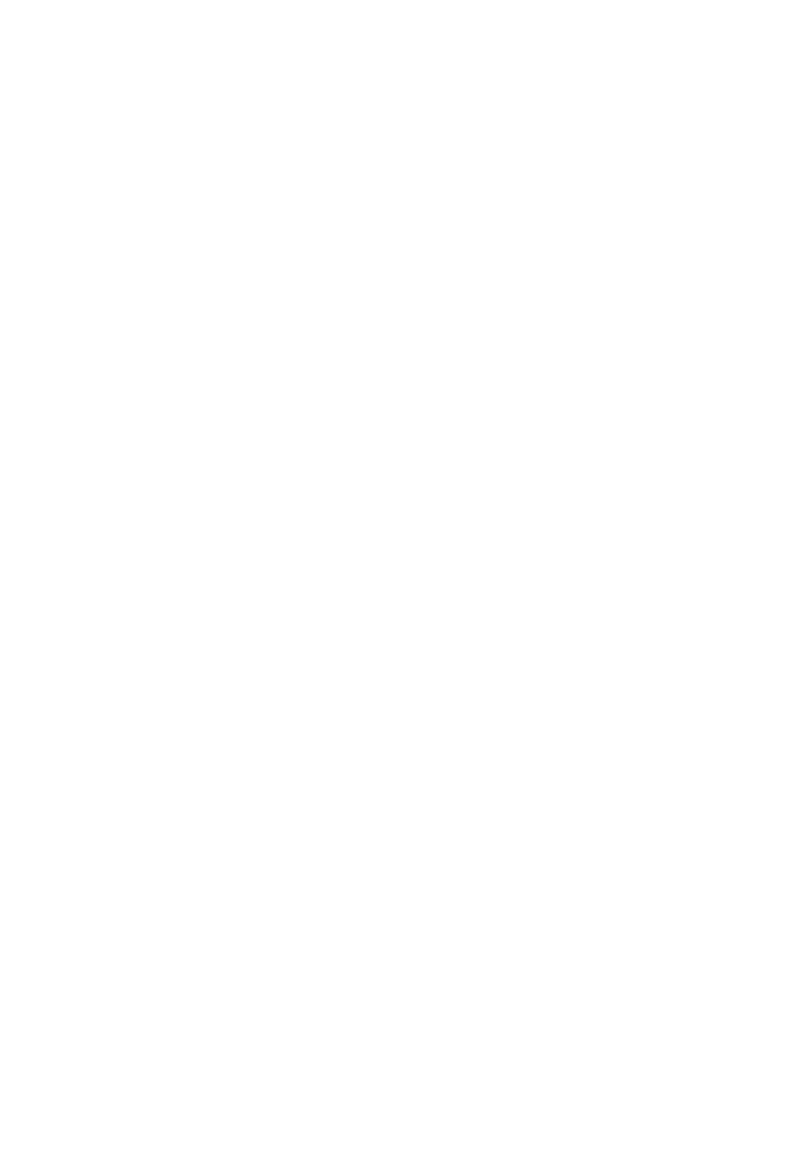
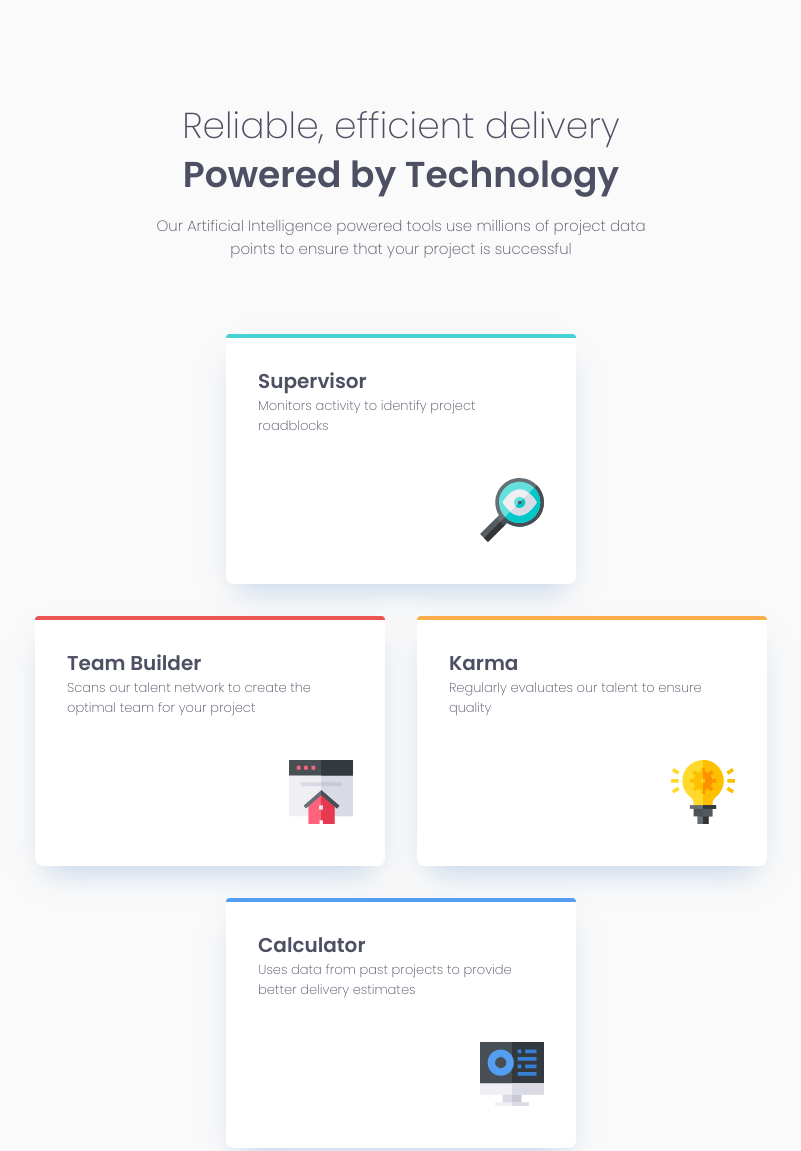
Before and after one commit to TomDoneix/four-card-feature-section, a website built with Vite: page index.html in a window 1280 px wide. Shown: the top 1151 px of the page, without its empty margins (239-1040 px from the left). Before the commit the page ends 800 px from the top, so only its background shows below. Built offline with nearby package versions, Linux system fonts and the light colour scheme.

Commit message:
Update project

```diff
--- a/index.html
+++ b/index.html
@@ -2,12 +2,56 @@
 <html lang="fr">
   <head>
     <meta charset="UTF-8" />
-    <meta name="description" content="Exercice Frontend-Mentor four-card-feature-section">
-    <link rel="icon" type="image/svg+xml" href="public/favicon-32x32.png" />
+    <meta
+      name="description"
+      content="Exercice Frontend-Mentor four-card-feature-section"
+    />
+    <link rel="icon" type="image/svg+xml" href="img/favicon-32x32.png" />
     <meta name="viewport" content="width=device-width, initial-scale=1.0" />
-    <title>four-card-feature-section</title>
-    <link rel="stylesheet" href="src/style.css">
+    <title>Frontend Mentor | Four card feature section</title>
+    <link rel="stylesheet" href="src/style.css" />
   </head>
   <body>
+    <main>
+      <h1>Reliable, efficient delivery <span><br>Powered by Technology</span></h1>
+      <p>
+        Our Artificial Intelligence powered tools use millions of project data
+        points to ensure that your project is successful
+      </p>
+      <section>
+        <article>
+          <div>
+            <h2>Supervisor</h2>
+            <p>Monitors activity to identify project roadblocks</p>
+          </div>
+          <img src="img/icon-supervisor.svg" alt="Supervisor">
+        </article>
+        <article>
+          <div>
+            <h2>Team Builder</h2>
+            <p>
+              Scans our talent network to create the optimal team for your project
+            </p>
+          </div>
+          <img src="img/icon-team-builder.svg" alt="team-builder">
+        </article>
+        <article>
+          <div>
+            <h2>Karma</h2>
+            <p>Regularly evaluates our talent to ensure quality</p>
+          </div>
+          <img src="img/icon-karma.svg" alt="Karma">
+        </article>
+        <article>
+          <div>
+            <h2>Calculator</h2>
+            <p>
+              Uses data from past projects to provide better delivery estimates
+            </p>
+          </div>
+          <img src="img/icon-calculator.svg" alt="Calculator">
+        </article>
+      </section>
+    </main>
   </body>
 </html>
--- /dev/null
+++ b/src/bloc-titre.css
@@ -0,0 +1,26 @@
+@import "./theme.css";
+
+main > h1,
+main > p {
+    max-width: 32rem;
+    margin: 0 auto;
+    color: var(--color__grey500);
+}
+
+h1 {
+    font-family: var(--font-poppins-extralight);
+    font-size: clamp(1.5rem, 0.7844rem + 3.0534vw, 2.25rem);
+    text-align: center;
+    line-height: 1.35;
+}
+
+h1 span {
+    font-family: var(--font-poppins-semiBold);
+}
+
+main > p {
+    font-family: var(--font-poppins-extralight);
+    font-size: var(--fontsize__textpreset4);
+    text-align: center;
+    margin-top: var(--spacing__200);
+}
--- /dev/null
+++ b/src/card.css
@@ -0,0 +1,52 @@
+@import "./theme.css";
+
+article {
+    position: relative;
+    max-width: clamp(19.625rem, 17.4781rem + 9.1603vw, 21.875rem);
+    min-height: 15.625rem;
+    display: grid;
+    gap: var(--spacing__400);
+    padding: var(--spacing__400);
+    background: var(--color__white);
+    border-radius: var(--spacing__100);
+    box-shadow: 0px 15px 30px -11px rgba(131, 166, 210, 0.50);
+    color: var(--color__grey500);
+}
+
+article::before {
+    content: "";
+    height: .25rem;
+    position: absolute;
+    top: 0;
+    left: 0;
+    right: 0;
+    border-top-left-radius: var(--spacing__100);
+    border-top-right-radius: var(--spacing__100);
+    background: var(--color__cyan);
+}
+
+article:nth-child(2)::before {
+    background: var(--color__red);
+}
+
+article:nth-child(3)::before {
+    background: var(--color__orange);
+}
+
+article:nth-child(4)::before {
+    background: var(--color__blue);
+}
+
+article h2 {
+    font-family: var(--font-poppins-semiBold), system-ui, sans-serif;
+    font-size: var(--fontsize__textpreset3);
+}
+
+article p {
+    font-family: var(--font-poppins-extralight), system-ui, sans-serif;
+    font-size: var(--fontsize__textpreset5);
+}
+
+article img {
+    justify-self: end;
+}
--- /dev/null
+++ b/src/composition.css
@@ -0,0 +1,66 @@
+@import "./theme.css";
+
+body {
+  background: #fafafa;
+}
+
+main {
+  margin: clamp(3.5rem, 0.7567rem + 11.7048vw, 6.375rem) 1.875rem;
+}
+
+section {
+  max-width: 69.625rem;
+  display: grid;
+  justify-content: center;
+  justify-items: center;
+  gap: var(--spacing__400);
+  margin: clamp(3.75rem, 2.9151rem + 3.5623vw, 4.625rem) auto 0;
+}
+
+@media (min-width: 48rem) {
+  section {
+    grid-template-columns: repeat(2, 1fr);
+  }
+  article:first-child {
+    grid-column: 1 / span 2;
+  }
+  article:nth-child(2),
+  article:nth-child(3) {
+    grid-row: 2;
+    justify-self: end;
+  }
+  article:nth-child(3) {
+    grid-column: 2;
+    justify-self: start;
+  }
+  article:last-child {
+    grid-column: 1 / span 2;
+    grid-row: 3;
+  }
+}
+
+@media (min-width: 90rem) {
+  section {
+    grid-template-columns: repeat(3, 1fr);
+    align-items: center;
+  }
+  article:first-child {
+    grid-row: auto / span 2;
+    grid-column: 1;
+    justify-self: end;
+  }
+  article:nth-child(2) {
+    grid-column: 2;
+    grid-row: 1;
+    justify-self: center;
+  }
+  article:nth-child(3) {
+    grid-column: 2;
+    justify-self: center;
+  }
+  article:last-child {
+    grid-column: 3;
+    grid-row: 1 / span 2;
+    justify-self: start;
+  }
+}
--- a/src/style.css
+++ b/src/style.css
@@ -1 +1,5 @@
 @import "tailwindcss";
+@import "./theme.css";
+@import "./composition.css";
+@import "./bloc-titre.css";
+@import "./card.css";
--- /dev/null
+++ b/src/theme.css
@@ -0,0 +1,39 @@
+@font-face {
+    font-family: Poppins-Extralight;
+    src: url("/font/Poppins-ExtraLight.ttf");
+}
+@font-face {
+    font-family: Poppins-Regular;
+    src: url("/font/Poppins-Regular.ttf");
+}
+@font-face {
+    font-family: Poppins-SemiBold;
+    src: url("/font/Poppins-SemiBold.ttf");
+}
+
+@theme {
+  --font-poppins-extralight: Poppins-Extralight, sans-serif;
+  --font-poppins-regular: Poppins-Regular, sans-serif;
+  --font-poppins-semiBold: Poppins-SemiBold, sans-serif;
+
+  --color-*: initial;
+  --color__blue: #549ef2;
+  --color__orange: #fcae4a;
+  --color__cyan: #44d3d2;
+  --color__grey400: #6a7178;
+  --color__grey500: #4d4f62;
+  --color__red: #ea5454;
+  --color__white: #ffffff;
+
+  --spacing__100: .5rem;
+  --spacing__200: 1rem;
+  --spacing__300: 1.5rem;
+  --spacing__400: 2rem;
+  --spacing__500: 2.5rem;
+
+  --fontsize__textpreset1: 2.25rem;
+  --fontsize__textpreset4: 0.9375rem;
+  --fontsize__textpreset5: 0.8125rem;
+  --fontsize__textpreset2: 2.25rem;
+  --fontsize__textpreset3: 1.25rem;
+}
```
Also changed, not shown: public/font/Poppins-ExtraLight.ttf (added), public/font/Poppins-Regular.ttf (added), public/font/Poppins-SemiBold.ttf (added), public/img/favicon-32x32.png (renamed from public/favicon-32x32.png), public/img/icon-calculator.svg (renamed from public/icon-calculator.svg), public/img/icon-karma.svg (renamed from public/icon-karma.svg), public/img/icon-supervisor.svg (renamed from public/icon-supervisor.svg), public/img/icon-team-builder.svg (renamed from public/icon-team-builder.svg).
